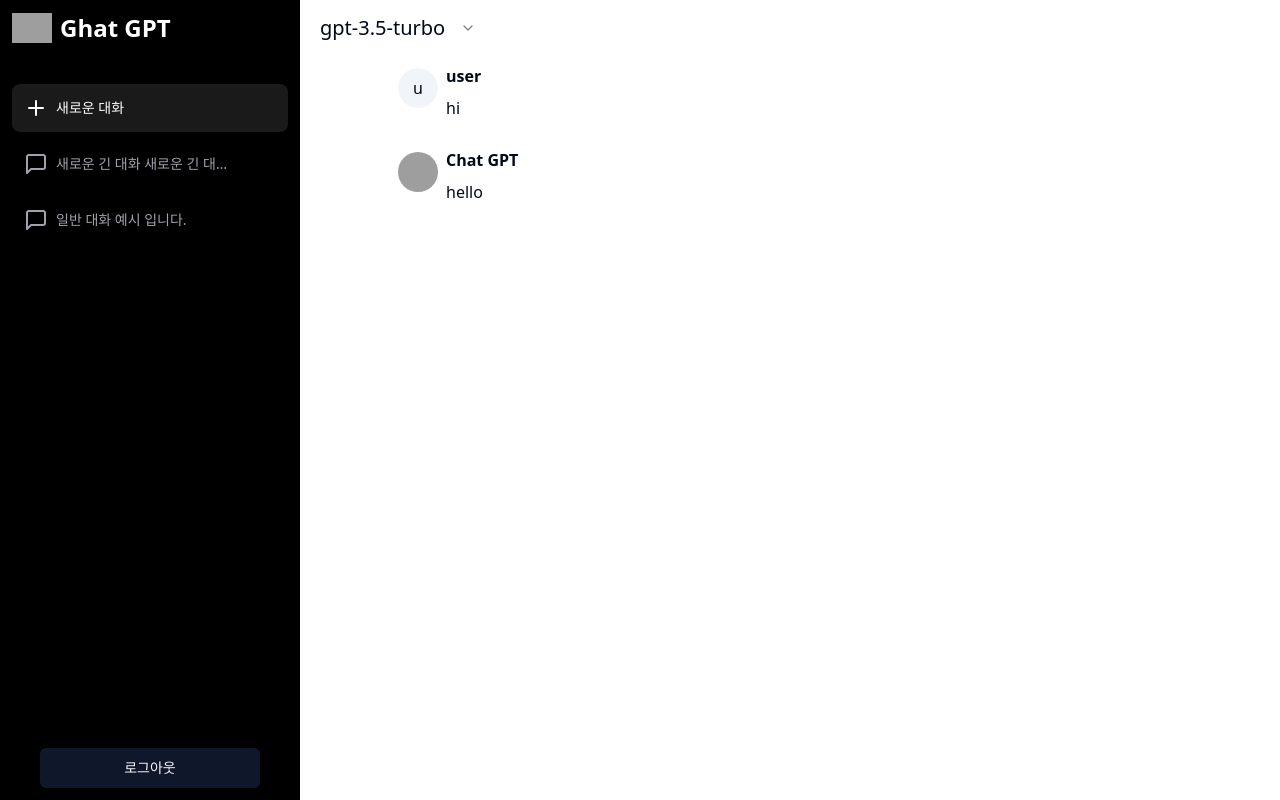
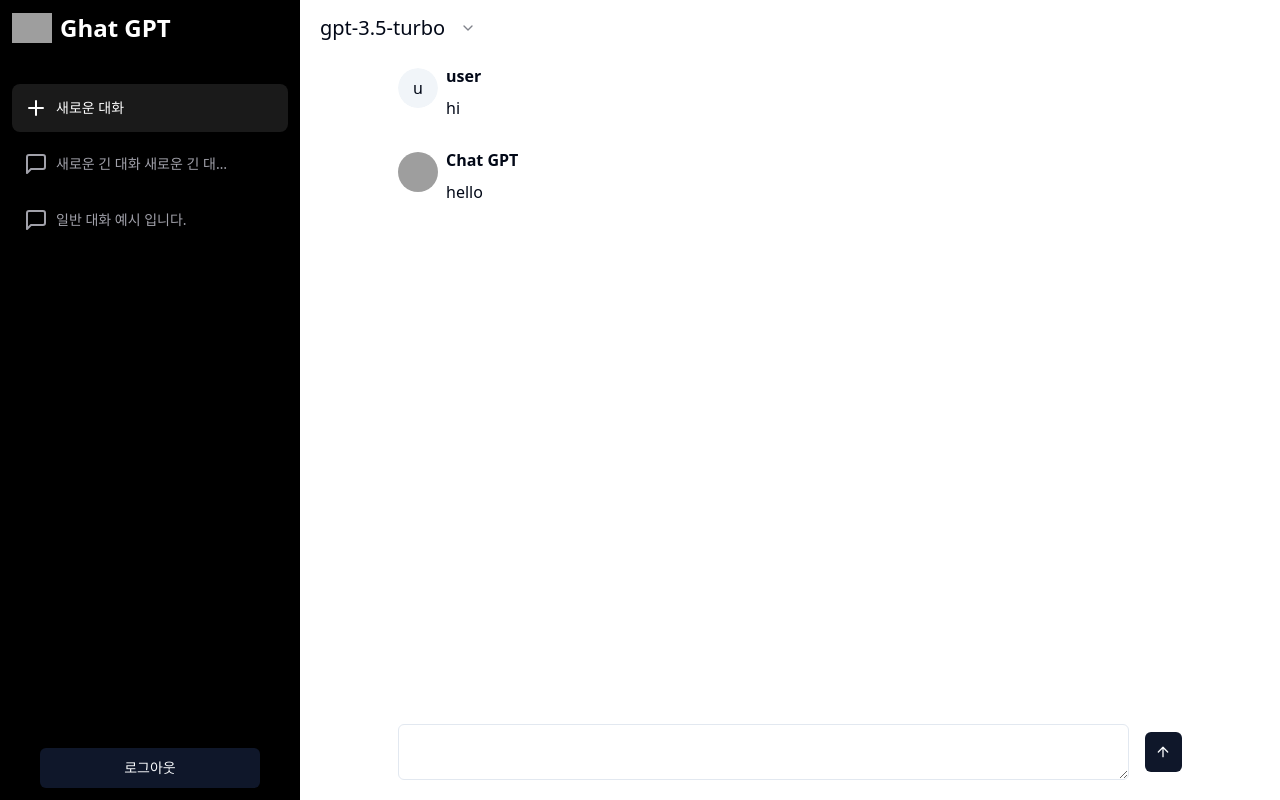
Before and after one commit to twy8939/next-gpt, a Next.js app: page / in a window 1280 px wide. Built offline with nearby package versions, Linux system fonts and the light colour scheme; grey boxes are pictures that could not be loaded.

Commit message:
feat : Input markup

```diff
--- /dev/null
+++ b/components/chat/AutoResizingTextarea.tsx
@@ -0,0 +1,24 @@
+import React, { TextareaHTMLAttributes, useEffect, useRef } from "react";
+import { Textarea } from "../ui/textarea";
+
+export default function AutoResizingTextarea({
+  value,
+  ...others
+}: TextareaHTMLAttributes<HTMLTextAreaElement>) {
+  const textareaRef = useRef<HTMLTextAreaElement>(null);
+
+  useEffect(() => {
+    if (textareaRef.current) {
+      textareaRef.current.style.height = "inherit";
+      textareaRef.current.style.height = `${textareaRef.current.scrollHeight}px`;
+    }
+  }, [value]);
+
+  return (
+    <Textarea
+      ref={textareaRef}
+      className="min-h-[20px] max-h-[200px]"
+      {...others}
+    />
+  );
+}
--- a/components/chat/Chat.tsx
+++ b/components/chat/Chat.tsx
@@ -1,6 +1,11 @@
-import React from "react";
+"use client";
+
+import React, { useState } from "react";
 import Empty from "./Empty";
 import Message from "./Message";
+import AutoResizingTextarea from "./AutoResizingTextarea";
+import { Button } from "../ui/button";
+import { ArrowUp } from "lucide-react";
 
 const MESSAGE_DUMMY = [
   { id: 1, content: "hi", role: "user" },
@@ -8,6 +13,7 @@
 ];
 
 export default function Chat() {
+  const [value, setValue] = useState("");
   return (
     <div className="flex flex-col w-[80%] h-full mx-auto">
       {/* 채팅 영역 */}
@@ -23,6 +29,17 @@
         )}
       </div>
       {/* input 영역 */}
+      <div className="pb-5">
+        <form className="flex items-center justify-center gap-4">
+          <AutoResizingTextarea
+            value={value}
+            onChange={(e) => setValue(e.target.value)}
+          />
+          <Button type="submit" size={"icon"}>
+            <ArrowUp />
+          </Button>
+        </form>
+      </div>
     </div>
   );
 }
--- /dev/null
+++ b/components/ui/textarea.tsx
@@ -0,0 +1,22 @@
+import * as React from "react"
+
+import { cn } from "@/lib/utils"
+
+const Textarea = React.forwardRef<
+  HTMLTextAreaElement,
+  React.ComponentProps<"textarea">
+>(({ className, ...props }, ref) => {
+  return (
+    <textarea
+      className={cn(
+        "flex min-h-[80px] w-full rounded-md border border-input bg-background px-3 py-2 text-base ring-offset-background placeholder:text-muted-foreground focus-visible:outline-none focus-visible:ring-2 focus-visible:ring-ring focus-visible:ring-offset-2 disabled:cursor-not-allowed disabled:opacity-50 md:text-sm",
+        className
+      )}
+      ref={ref}
+      {...props}
+    />
+  )
+})
+Textarea.displayName = "Textarea"
+
+export { Textarea }
```
